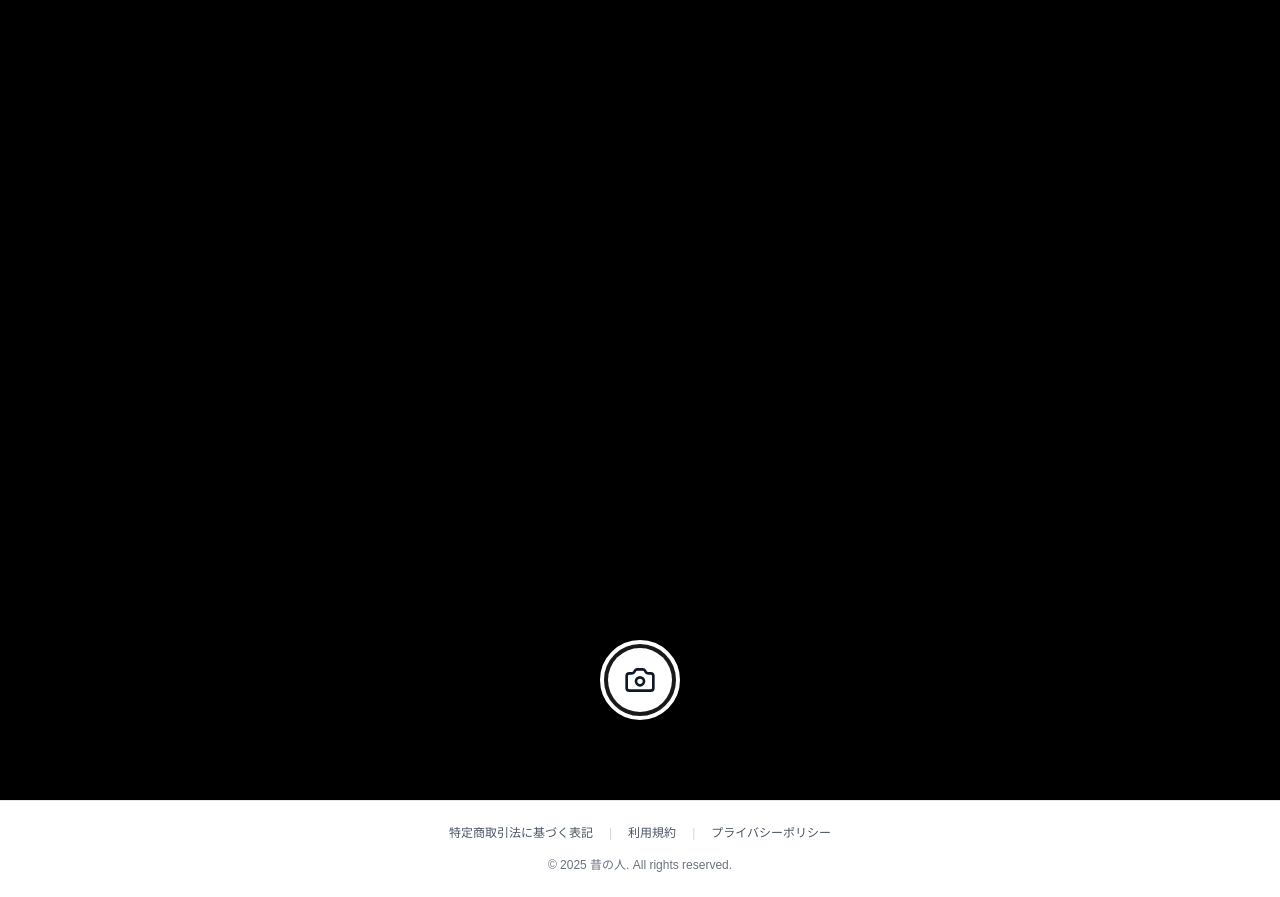
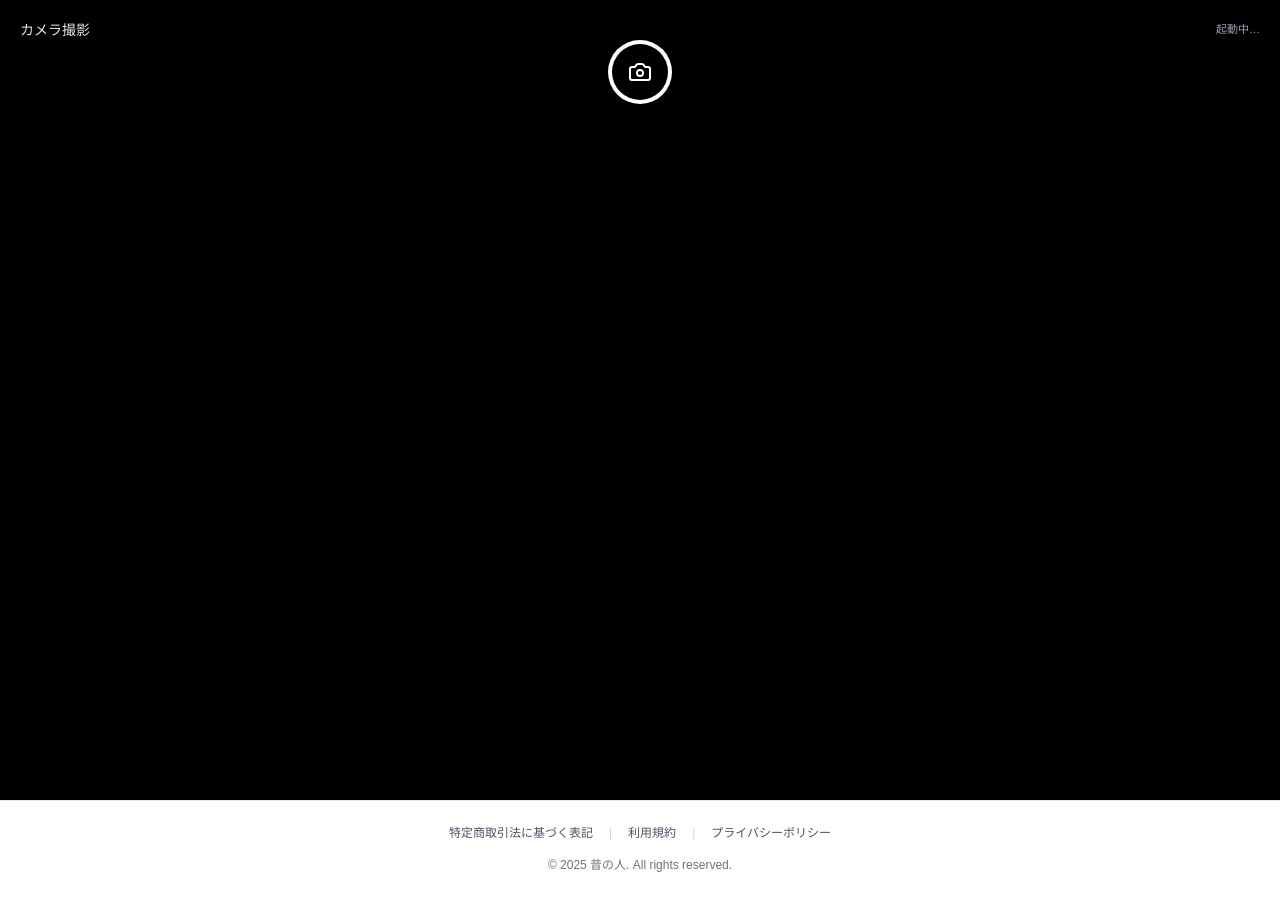
Before and after one commit to sunnyday-cmyk/mukashi-no-hito, a Next.js app: page /scan in a window 1280 px wide. Built offline with nearby package versions, Linux system fonts and the light colour scheme; no server answers.

Commit message:
Revert: restore camera UI to previous working state

```diff
--- a/app/scan/page.tsx
+++ b/app/scan/page.tsx
@@ -4,7 +4,6 @@ import { useEffect, useRef, useState } from "react";
 import { Camera, RefreshCcw, Loader2, Edit3, ArrowRight } from "lucide-react";
 import Tesseract from "tesseract.js";
 import Navigation from "@/components/Navigation";
-import Header from "@/components/Header";
 import { supabase } from "@/lib/supabaseClient";
 import { useRouter } from "next/navigation";
 import { useProfile } from "@/hooks/useProfile";
@@ -164,11 +163,8 @@ export default function ScanPage() {
   };
 
   return (
-    <div className="flex min-h-screen flex-col bg-black text-white">
-      {/* カメラ画面ではHeaderを非表示 */}
-
-      {/* カメラプレビューエリア（ヘッダーとナビゲーションの間の全画面） */}
-      <div className="relative flex-1 overflow-hidden pt-0">
+    <div className="relative min-h-screen bg-black text-white">
+      <div className="absolute inset-0">
         {!captured ? (
           <video
             ref={videoRef}
@@ -184,6 +180,8 @@ export default function ScanPage() {
             className="h-full w-full object-contain bg-black"
           />
         )}
+        <div className="absolute inset-x-0 bottom-0 h-48 bg-gradient-to-t from-black/80 via-black/40 to-transparent" />
+      </div>
 
       {/* OCR ローディングオーバーレイ */}
       {(ocrLoading || analyzing) && (
@@ -193,30 +191,36 @@ export default function ScanPage() {
         </div>
       )}
 
-        {/* エラーメッセージ */}
-        {error && !captured && (
-          <div className="absolute top-4 left-1/2 z-20 -translate-x-1/2 rounded-xl bg-red-500/90 px-4 py-2 text-sm text-white backdrop-blur">
+      <div className="relative z-10 flex h-full flex-col">
+        <header className="flex items-center justify-between px-5 pt-5 text-sm text-gray-200">
+          <span>カメラ撮影</span>
+          {loading && <span className="text-[11px] text-gray-400">起動中…</span>}
+        </header>
+
+        {error && (
+          <div className="mx-5 mt-3 rounded-xl bg-red-500/20 px-3 py-2 text-[13px] text-red-100">
             {error}
           </div>
         )}
 
-        {/* 読み取り結果編集エリア（撮影後） */}
-        {captured && ocrText && (
-          <div className="absolute inset-x-4 top-4 z-20 rounded-2xl bg-white/95 p-4 backdrop-blur">
-            <div className="mb-3 flex items-center gap-2 text-sm text-gray-900">
+        <div className="flex flex-1 flex-col justify-end pb-8">
+          {/* 読み取り結果編集エリア */}
+          {ocrText && (
+            <div className="mx-5 mb-5 rounded-2xl bg-white/10 p-4 backdrop-blur">
+              <div className="mb-3 flex items-center gap-2 text-sm text-gray-100">
                 <Edit3 className="h-4 w-4" />
                 <span>読み取り結果（編集できます）</span>
               </div>
               <textarea
                 value={ocrText}
                 onChange={(e) => setOcrText(e.target.value)}
-              className="h-32 w-full resize-none rounded-xl border border-gray-200 bg-white px-3 py-2 text-sm text-gray-900 outline-none focus:border-gray-300"
+                className="h-32 w-full resize-none rounded-xl border border-white/20 bg-black/40 px-3 py-2 text-sm text-white outline-none focus:border-white/40"
               />
               <button
                 type="button"
                 onClick={handleProceed}
                 disabled={analyzing || !ocrText.trim()}
-              className="mt-4 flex h-12 w-full items-center justify-center gap-2 rounded-full bg-gray-900 text-sm font-medium text-white shadow-lg transition hover:bg-gray-800 active:scale-95 disabled:cursor-not-allowed disabled:opacity-80"
+                className="mt-4 flex h-12 w-full items-center justify-center gap-2 rounded-full bg-white text-sm font-medium text-black shadow-lg transition hover:bg-gray-100 active:scale-95 disabled:cursor-not-allowed disabled:opacity-80"
               >
                 {analyzing ? (
                   <>
@@ -233,55 +237,42 @@ export default function ScanPage() {
             </div>
           )}
 
-        {/* 下部コントロールエリア（ナビゲーションの上） */}
-        <div className="absolute inset-x-0 bottom-0 z-20 pb-20">
-          {/* グラデーションオーバーレイ */}
-          <div className="absolute inset-x-0 bottom-0 h-32 bg-gradient-to-t from-black/80 via-black/40 to-transparent pointer-events-none" />
-
-          {/* ボタン群 */}
-          <div className="relative flex items-center justify-center px-5">
+          {/* 下部ボタン群 */}
           {!captured ? (
-              /* シャッターボタン（丸い大きな白い枠の中にアイコン） */
+            <div className="flex items-center justify-center">
               <button
                 type="button"
                 onClick={handleCapture}
-                className="flex h-20 w-20 items-center justify-center rounded-full border-4 border-white bg-white/10 shadow-2xl backdrop-blur transition active:scale-95"
+                className="group flex h-16 w-16 items-center justify-center rounded-full bg-white text-black shadow-lg transition active:scale-95"
               >
-                <span className="flex h-16 w-16 items-center justify-center rounded-full bg-white text-gray-900">
-                  <Camera className="h-8 w-8" />
+                <span className="flex h-14 w-14 items-center justify-center rounded-full bg-black text-white transition group-active:scale-95">
+                  <Camera className="h-6 w-6" />
                 </span>
               </button>
+            </div>
           ) : (
-              <div className="flex w-full max-w-md items-center gap-3">
+            <div className="flex w-full items-center justify-center gap-3 px-5">
               <button
                 type="button"
                 onClick={handleRetake}
-                  className="flex h-14 flex-1 items-center justify-center gap-2 rounded-full border-2 border-white/50 bg-white/10 px-4 text-sm font-medium text-white backdrop-blur transition hover:bg-white/20 active:scale-95"
+                className="flex h-12 flex-1 items-center justify-center gap-2 rounded-full border border-white/30 bg-white/10 px-4 text-sm font-medium text-white backdrop-blur transition hover:bg-white/20 active:scale-95"
               >
-                  <RefreshCcw className="h-5 w-5" />
+                <RefreshCcw className="h-4 w-4" />
                 やり直す
               </button>
               <button
                 type="button"
                 onClick={handleOcr}
                 disabled={ocrLoading}
-                  className="flex h-14 flex-1 items-center justify-center gap-2 rounded-full bg-white px-4 text-sm font-medium text-gray-900 shadow-lg transition hover:bg-gray-100 active:scale-95 disabled:cursor-not-allowed disabled:opacity-80"
+                className="flex h-12 flex-1 items-center justify-center gap-2 rounded-full bg-white px-4 text-sm font-medium text-black shadow-lg transition hover:bg-gray-100 active:scale-95 disabled:cursor-not-allowed disabled:opacity-80"
               >
-                  {ocrLoading ? (
-                    <Loader2 className="h-5 w-5 animate-spin" />
-                  ) : (
-                    <>
-                      <Camera className="h-5 w-5" />
+                <Camera className="h-4 w-4" />
                 この画像で解析
-                    </>
-                  )}
               </button>
             </div>
           )}
         </div>
       </div>
-      </div>
-
       <Navigation />
     </div>
   );
```
Lines whose indentation alone changed are shown as unchanged.
